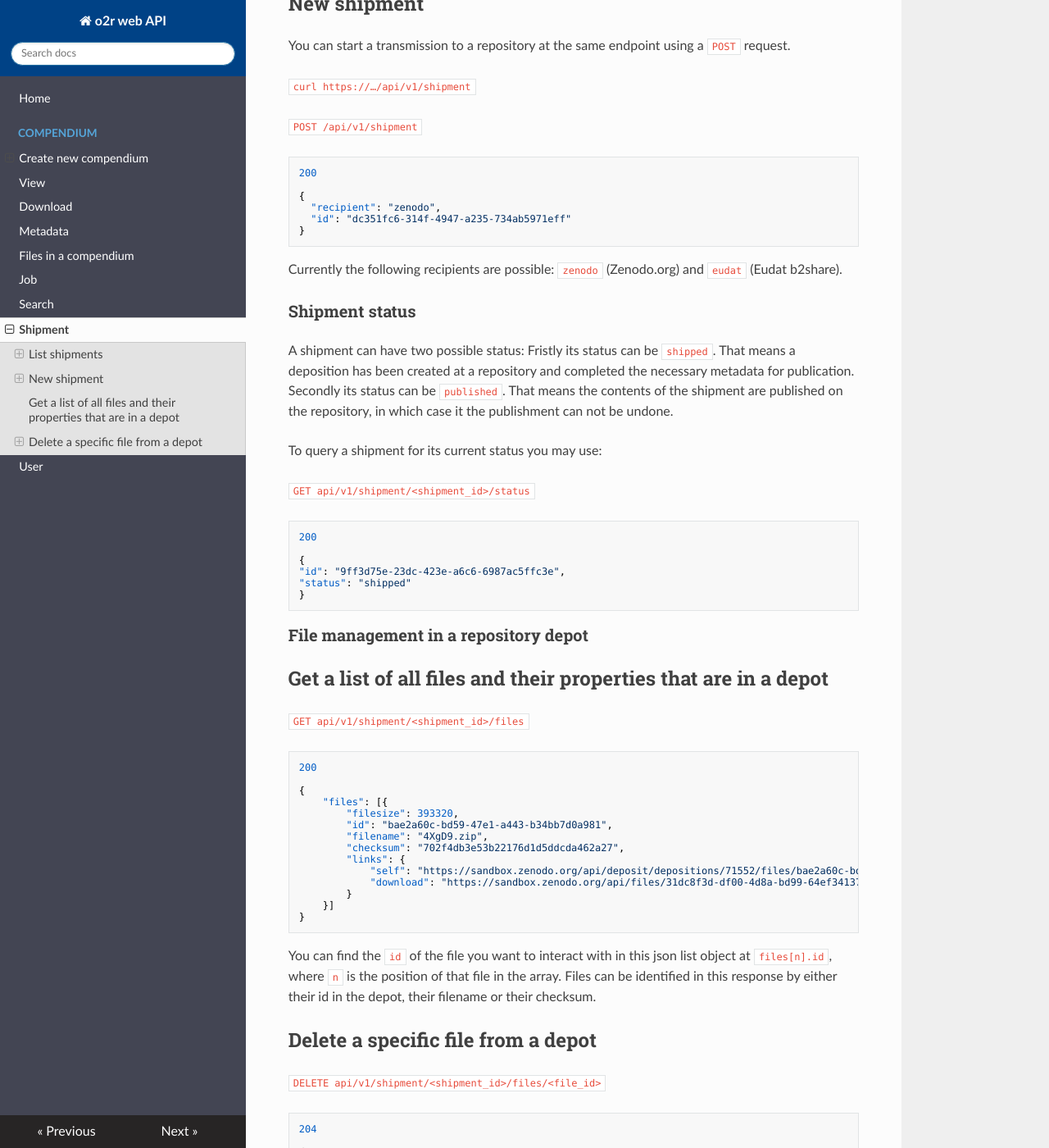
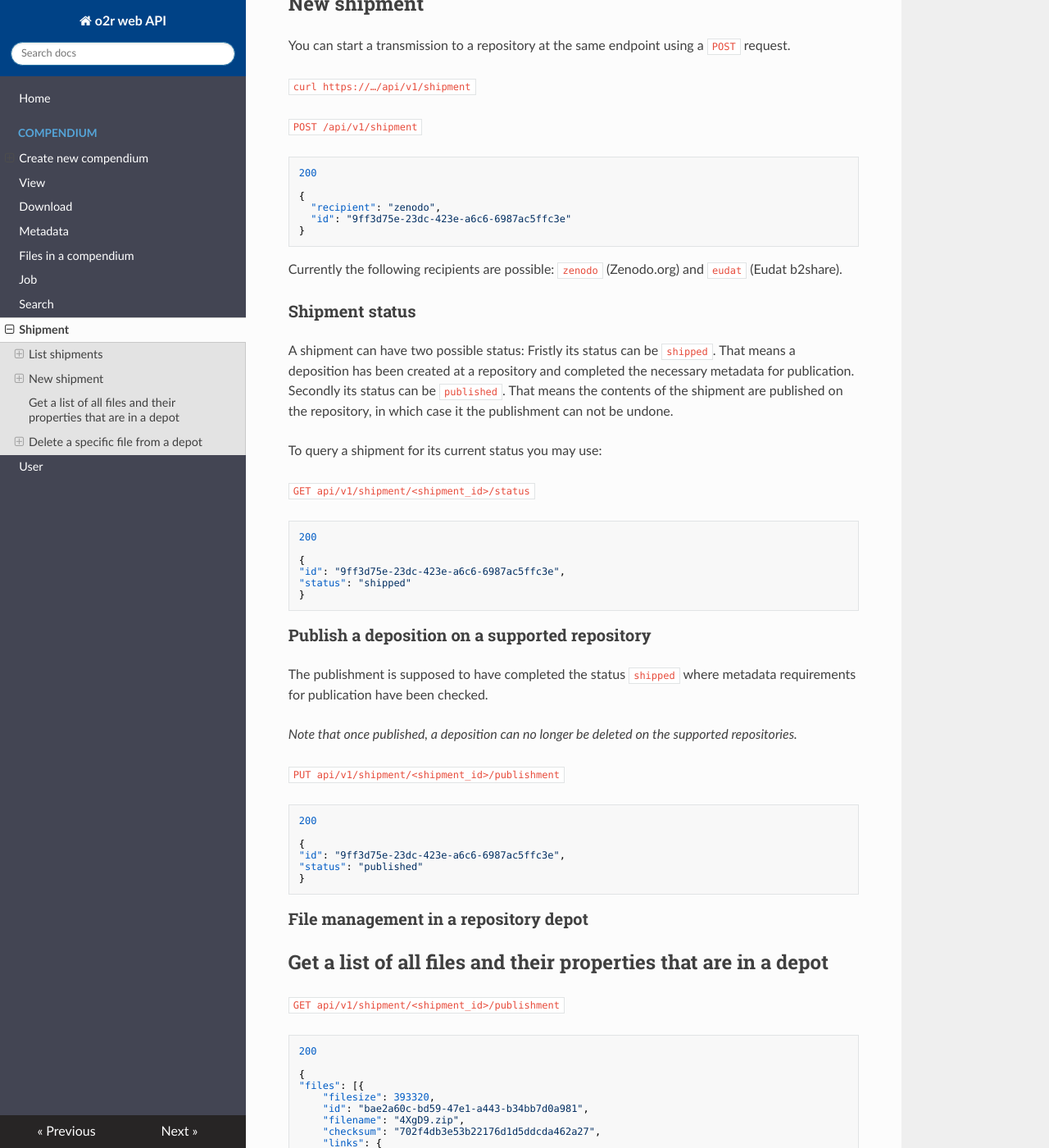
Before and after one commit to o2r-project/api, an MkDocs documentation site: the page built from docs/shipment.md, in a window 1280 px wide and 1400 px high, scrolled down 1244 px. Shown: the whole window at 82% size. Built offline with MkDocs 1.6.1, drawn with Linux system fonts in a browser that asks for light colours; nearby versions of some CDN libraries; old or Windows-style settings are respelled for this version of MkDocs.

Commit message:
Update shipment.md

````diff
--- a/docs/shipment.md
+++ b/docs/shipment.md
@@ -68,7 +68,7 @@ You can start a transmission to a repository at the same endpoint using a `POST`
 
 {
   "recipient": "zenodo",
-  "id": "dc351fc6-314f-4947-a235-734ab5971eff"
+  "id": "9ff3d75e-23dc-423e-a6c6-6987ac5ffc3e"
 }
 ```
 
@@ -94,26 +94,44 @@ To query a shipment for its current status you may use:
 ```
 
 
-### File management in a repository depot
+### Publish a deposition on a supported repository
 
-## Get a list of all files and their properties that are in a depot
+The publishment is supposed to have completed the status `shipped` where metadata requirements for publication have been checked.
 
-`GET api/v1/shipment/<shipment_id>/files`
+_Note that once published, a deposition can no longer be deleted on the supported repositories._
+
+`PUT api/v1/shipment/<shipment_id>/publishment`
 
 ```json
 200
 
 {
-	"files": [{
-		"filesize": 393320,
-		"id": "bae2a60c-bd59-47e1-a443-b34bb7d0a981",
-		"filename": "4XgD9.zip",
-		"checksum": "702f4db3e53b22176d1d5ddcda462a27",
-		"links": {
-			"self": "https://sandbox.zenodo.org/api/deposit/depositions/71552/files/bae2a60c-bd59-47e1-a443-b34bb7d0a981",
-			"download": "https://sandbox.zenodo.org/api/files/31dc8f3d-df00-4d8a-bd99-64ef341372b3/4XgD9.zip"
-		}
-	}]
+"id": "9ff3d75e-23dc-423e-a6c6-6987ac5ffc3e",
+"status": "published"
+}
+```
+
+
+### File management in a repository depot
+
+## Get a list of all files and their properties that are in a depot
+
+`GET api/v1/shipment/<shipment_id>/publishment`
+
+```json
+200
+
+{
+"files": [{
+	"filesize": 393320,
+	"id": "bae2a60c-bd59-47e1-a443-b34bb7d0a981",
+	"filename": "4XgD9.zip",
+	"checksum": "702f4db3e53b22176d1d5ddcda462a27",
+	"links": {
+		"self": "https://sandbox.zenodo.org/api/deposit/depositions/71552/files/bae2a60c-bd59-47e1-a443-b34bb7d0a981",
+		"download": "https://sandbox.zenodo.org/api/files/31dc8f3d-df00-4d8a-bd99-64ef341372b3/4XgD9.zip"
+	}
+}]
 }
 ```
 
````
